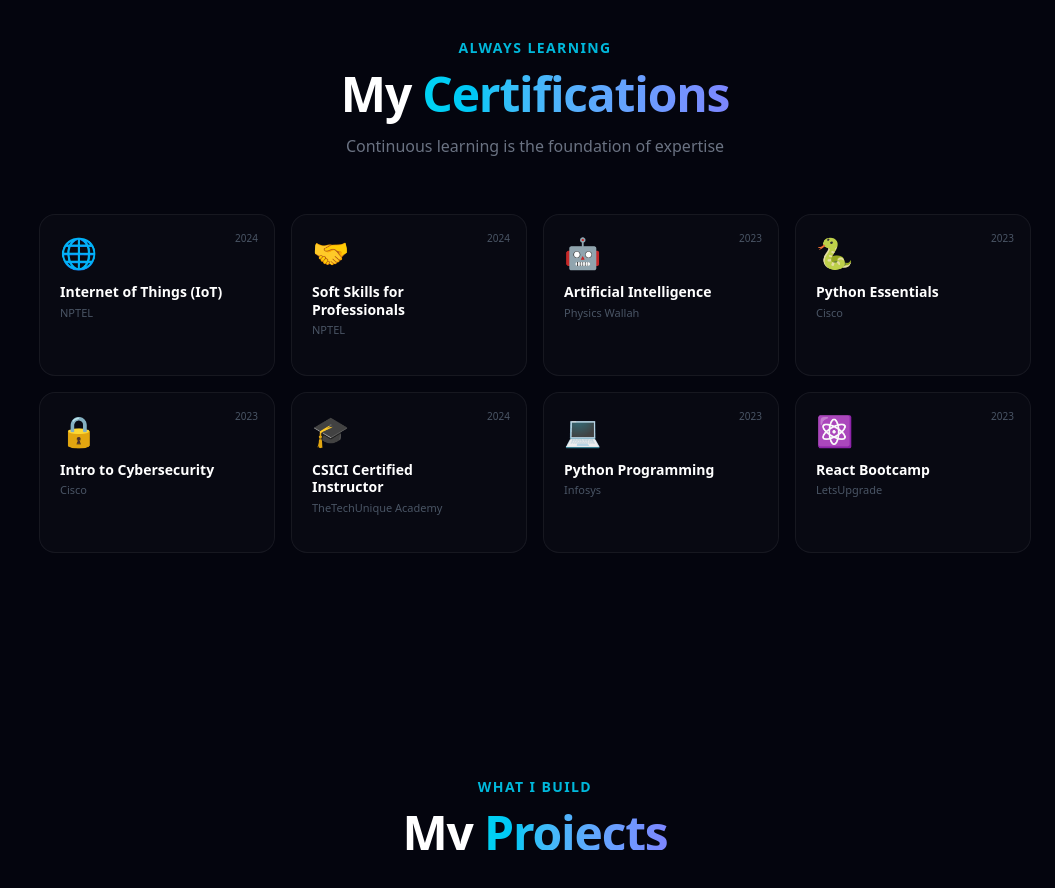
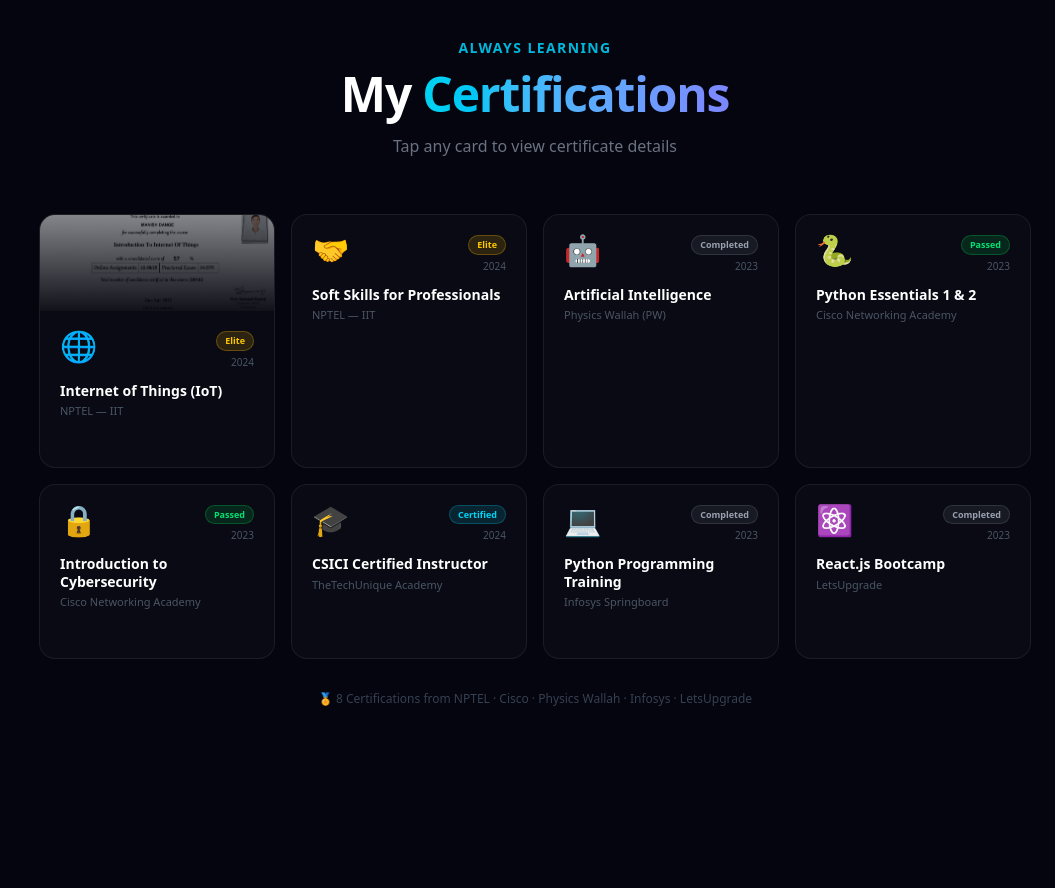
Before and after one commit to manish780386/Portfolio, a React (Vite) app: page / in a window 1280 px wide. Shown: the part 6920-7808 px from the top of the page, without its empty margins (225-1280 px from the left). Built offline with nearby package versions, Linux system fonts and the light colour scheme.

Commit message:
update certification page

```diff
--- a/src/sections/Certifications.jsx
+++ b/src/sections/Certifications.jsx
@@ -1,51 +1,313 @@
-import React from "react";
-import { motion } from "framer-motion";
-import { ExternalLink } from "lucide-react";
+import React, { useState } from "react";
+import { motion, AnimatePresence } from "framer-motion";
+import { X, Award, CheckCircle2, ExternalLink } from "lucide-react";
 import { SectionWrapper, SectionTitle, SectionSubtitle } from "../components/SectionWrapper";
 
+/* ══════════════════════════════════════════════
+   CERT DATA
+   To add soft copy: set  image: "/certs/your-file.jpg"
+   Put the file in  public/certs/
+══════════════════════════════════════════════ */
 const CERTS = [
-  { title: "Internet of Things (IoT)", org: "NPTEL", icon: "🌐", color: "from-blue-500 to-indigo-500", year: "2024" },
-  { title: "Soft Skills for Professionals", org: "NPTEL", icon: "🤝", color: "from-green-500 to-teal-500", year: "2024" },
-  { title: "Artificial Intelligence", org: "Physics Wallah", icon: "🤖", color: "from-purple-500 to-pink-500", year: "2023" },
-  { title: "Python Essentials", org: "Cisco", icon: "🐍", color: "from-yellow-500 to-orange-500", year: "2023" },
-  { title: "Intro to Cybersecurity", org: "Cisco", icon: "🔒", color: "from-red-500 to-rose-500", year: "2023" },
-  { title: "CSICI Certified Instructor", org: "TheTechUnique Academy", icon: "🎓", color: "from-cyan-500 to-blue-500", year: "2024" },
-  { title: "Python Programming", org: "Infosys", icon: "💻", color: "from-indigo-500 to-purple-500", year: "2023" },
-  { title: "React Bootcamp", org: "LetsUpgrade", icon: "⚛️", color: "from-cyan-400 to-teal-500", year: "2023" },
+  {
+    id: 1,
+    title: "Internet of Things (IoT)",
+    org: "NPTEL — IIT",
+    icon: "🌐",
+    color: "from-blue-500 to-indigo-500",
+    glow: "#6366f1",
+    year: "2024",
+    grade: "Elite",
+    desc: "Covered IoT architecture, protocols, smart devices, and real-world applications through IIT faculty-led coursework.",
+    image: "../public/certification/iot.png",            // e.g. "/certs/nptel-iot.jpg"
+    verifyUrl: "../public/certification/iot.png",
+  },
+  {
+    id: 2,
+    title: "Soft Skills for Professionals",
+    org: "NPTEL — IIT",
+    icon: "🤝",
+    color: "from-green-500 to-teal-500",
+    glow: "#14b8a6",
+    year: "2024",
+    grade: "Elite",
+    desc: "Developed communication, teamwork, leadership, and professional etiquette skills through structured exercises.",
+    image: null,
+    verifyUrl: "#",
+  },
+  {
+    id: 3,
+    title: "Artificial Intelligence",
+    org: "Physics Wallah (PW)",
+    icon: "🤖",
+    color: "from-purple-500 to-pink-500",
+    glow: "#a855f7",
+    year: "2023",
+    grade: "Completed",
+    desc: "Fundamentals of AI including machine learning, neural networks, NLP, and real-world AI application design.",
+    image: null,
+    verifyUrl: "#",
+  },
+  {
+    id: 4,
+    title: "Python Essentials 1 & 2",
+    org: "Cisco Networking Academy",
+    icon: "🐍",
+    color: "from-yellow-500 to-orange-500",
+    glow: "#f97316",
+    year: "2023",
+    grade: "Passed",
+    desc: "Core Python programming — data types, OOP, file handling, exceptions, and practical problem solving.",
+    image: null,
+    verifyUrl: "#",
+  },
+  {
+    id: 5,
+    title: "Introduction to Cybersecurity",
+    org: "Cisco Networking Academy",
+    icon: "🔒",
+    color: "from-red-500 to-rose-500",
+    glow: "#ef4444",
+    year: "2023",
+    grade: "Passed",
+    desc: "Explored cybersecurity threats, network defence, cryptography, and best practices for securing systems.",
+    image: null,
+    verifyUrl: "#",
+  },
+  {
+    id: 6,
+    title: "CSICI Certified Instructor",
+    org: "TheTechUnique Academy",
+    icon: "🎓",
+    color: "from-cyan-500 to-blue-500",
+    glow: "#06b6d4",
+    year: "2024",
+    grade: "Certified",
+    desc: "Hands-on training and certification in cybersecurity instruction, tools, and ethical hacking fundamentals.",
+    image: null,
+    verifyUrl: "#",
+  },
+  {
+    id: 7,
+    title: "Python Programming Training",
+    org: "Infosys Springboard",
+    icon: "💻",
+    color: "from-indigo-500 to-purple-500",
+    glow: "#6366f1",
+    year: "2023",
+    grade: "Completed",
+    desc: "Advanced Python concepts including data structures, algorithms, and application development with Infosys mentors.",
+    image: null,
+    verifyUrl: "#",
+  },
+  {
+    id: 8,
+    title: "React.js Bootcamp",
+    org: "LetsUpgrade",
+    icon: "⚛️",
+    color: "from-cyan-400 to-teal-500",
+    glow: "#06b6d4",
+    year: "2023",
+    grade: "Completed",
+    desc: "Intensive React.js training covering hooks, component architecture, state management, and project deployment.",
+    image: null,
+    verifyUrl: "#",
+  },
 ];
 
+const GRADE_STYLE = {
+  "Elite":     "bg-yellow-500/15 text-yellow-400 border-yellow-500/30",
+  "Certified": "bg-cyan-500/15   text-cyan-400   border-cyan-500/30",
+  "Passed":    "bg-green-500/15  text-green-400  border-green-500/30",
+  "Completed": "bg-gray-500/15   text-gray-400   border-gray-500/30",
+};
+
+/* ── FULLSCREEN MODAL ── */
+function Modal({ cert, onClose }) {
+  return (
+    <motion.div
+      initial={{ opacity: 0 }} animate={{ opacity: 1 }} exit={{ opacity: 0 }}
+      className="fixed inset-0 z-[9999] flex items-center justify-center p-4 bg-black/85 backdrop-blur-md"
+      onClick={onClose}
+    >
+      <motion.div
+        initial={{ scale: 0.88, opacity: 0, y: 24 }}
+        animate={{ scale: 1,    opacity: 1, y: 0  }}
+        exit={{ scale: 0.88,    opacity: 0, y: 24 }}
+        transition={{ type: "spring", stiffness: 300, damping: 26 }}
+        className="relative w-full max-w-lg rounded-3xl overflow-hidden border border-white/10 shadow-2xl"
+        onClick={e => e.stopPropagation()}
+      >
+        {/* HEADER */}
+        <div className={`relative p-6 bg-gradient-to-br ${cert.color}`}>
+          <div className="absolute inset-0 bg-black/20" />
+          <div className="relative flex items-start justify-between gap-4">
+            <div className="flex items-center gap-4">
+              <div className="text-5xl">{cert.icon}</div>
+              <div>
+                <h2 className="text-white font-black text-lg leading-tight">{cert.title}</h2>
+                <p className="text-white/80 text-sm mt-0.5">{cert.org}</p>
+                <div className="flex items-center gap-2 mt-2">
+                  <span className={`text-[10px] font-bold px-2.5 py-1 rounded-full border bg-black/30 ${GRADE_STYLE[cert.grade]}`}>
+                    <CheckCircle2 size={9} className="inline mr-1 mb-0.5" />{cert.grade}
+                  </span>
+                  <span className="text-white/60 text-[11px]">{cert.year}</span>
+                </div>
+              </div>
+            </div>
+            <button onClick={onClose}
+              className="p-2 rounded-full bg-black/30 hover:bg-black/50 text-white transition shrink-0">
+              <X size={16} />
+            </button>
+          </div>
+        </div>
+
+        {/* BODY */}
+        <div className="bg-[#0a0e1a] p-6">
+          {/* CERT IMAGE if available */}
+          {cert.image ? (
+            <img src={cert.image} alt={cert.title}
+              className="w-full rounded-2xl border border-white/10 mb-5 object-contain max-h-64" />
+          ) : (
+            <div className="flex flex-col items-center justify-center py-10 rounded-2xl mb-5"
+              style={{ background: `${cert.glow}10`, border: `1px dashed ${cert.glow}30` }}>
+              <div className="text-5xl mb-3">{cert.icon}</div>
+              <p className="text-gray-500 text-xs">
+                Add image: <code className="text-gray-400">public/certs/cert-name.jpg</code>
+              </p>
+            </div>
+          )}
+
+          {/* DESCRIPTION */}
+          <p className="text-gray-400 text-sm leading-relaxed mb-5">{cert.desc}</p>
+
+          {/* STATS ROW */}
+          <div className="grid grid-cols-3 gap-3 mb-5">
+            {[
+              { label: "Organization", val: cert.org.split("—")[0].trim() },
+              { label: "Year",         val: cert.year },
+              { label: "Grade",        val: cert.grade },
+            ].map((s, i) => (
+              <div key={i} className="text-center p-3 rounded-xl bg-white/[0.03] border border-white/[0.06]">
+                <div className="text-white font-bold text-sm">{s.val}</div>
+                <div className="text-gray-600 text-[10px] mt-0.5">{s.label}</div>
+              </div>
+            ))}
+          </div>
+
+          {/* VERIFY BUTTON */}
+          <a href={cert.verifyUrl} target="_blank" rel="noopener noreferrer"
+            className={`flex items-center justify-center gap-2 w-full py-3 rounded-xl text-sm font-bold transition bg-gradient-to-r ${cert.color} text-white hover:opacity-90`}>
+            <ExternalLink size={14} /> View Certificate
+          </a>
+        </div>
+      </motion.div>
+    </motion.div>
+  );
+}
+
+/* ── CERT CARD ── */
+function CertCard({ cert, i }) {
+  const [open, setOpen] = useState(false);
+
+  return (
+    <>
+      <AnimatePresence>
+        {open && <Modal cert={cert} onClose={() => setOpen(false)} />}
+      </AnimatePresence>
+
+      <motion.div
+        initial={{ opacity: 0, y: 28 }}
+        whileInView={{ opacity: 1, y: 0 }}
+        transition={{ delay: i * 0.07, duration: 0.5 }}
+        whileHover={{ scale: 1.04, y: -6 }}
+        onClick={() => setOpen(true)}
+        className="group relative rounded-2xl overflow-hidden cursor-pointer select-none"
+        style={{
+          background: "rgba(255,255,255,0.025)",
+          border: "1px solid rgba(255,255,255,0.07)",
+        }}
+      >
+        {/* ANIMATED HOVER BG */}
+        <div className={`absolute inset-0 bg-gradient-to-br ${cert.color} opacity-0 group-hover:opacity-[0.08] transition-opacity duration-300`} />
+
+        {/* TOP GRADIENT LINE */}
+        <motion.div
+          className={`absolute top-0 left-0 right-0 h-[2px] bg-gradient-to-r ${cert.color}`}
+          initial={{ scaleX: 0, originX: 0 }}
+          whileHover={{ scaleX: 1 }}
+          transition={{ duration: 0.4 }}
+        />
+
+        {/* CERT IMAGE THUMBNAIL */}
+        {cert.image && (
+          <div className="relative h-24 overflow-hidden">
+            <img src={cert.image} alt={cert.title}
+              className="w-full h-full object-cover opacity-50 group-hover:opacity-70 group-hover:scale-105 transition-all duration-500" />
+            <div className="absolute inset-0 bg-gradient-to-b from-transparent to-[#04050e]/90" />
+          </div>
+        )}
+
+        <div className="p-5">
+          {/* ICON + GRADE + YEAR */}
+          <div className="flex items-start justify-between mb-3">
+            <motion.div
+              whileHover={{ scale: 1.2, rotate: [-5, 5, 0] }}
+              transition={{ duration: 0.35 }}
+              className="text-3xl leading-none"
+            >
+              {cert.icon}
+            </motion.div>
+            <div className="flex flex-col items-end gap-1">
+              <span className={`text-[9px] font-bold px-2 py-0.5 rounded-full border ${GRADE_STYLE[cert.grade]}`}>
+                {cert.grade}
+              </span>
+              <span className="text-[10px] text-gray-600">{cert.year}</span>
+            </div>
+          </div>
+
+          <h3 className="text-white font-bold text-sm leading-tight mb-1 group-hover:text-cyan-50 transition-colors">
+            {cert.title}
+          </h3>
+          <p className="text-gray-600 text-[11px] font-medium mb-3">{cert.org}</p>
+
+          {/* TAP HINT */}
+          <div className="flex items-center gap-1.5 opacity-0 group-hover:opacity-100 transition-opacity duration-200">
+            <div className="w-1.5 h-1.5 rounded-full animate-pulse" style={{ background: cert.glow }} />
+            <span className="text-[10px] font-semibold" style={{ color: cert.glow }}>
+              Tap to view details
+            </span>
+          </div>
+        </div>
+
+        {/* BOTTOM LINE */}
+        <motion.div
+          className={`absolute bottom-0 left-0 h-[1.5px] bg-gradient-to-r ${cert.color}`}
+          initial={{ scaleX: 0, originX: 0 }}
+          whileHover={{ scaleX: 1 }}
+          transition={{ duration: 0.5 }}
+        />
+      </motion.div>
+    </>
+  );
+}
+
+/* ══ MAIN ══ */
 export default function Certifications() {
   return (
     <SectionWrapper id="certifications" className="py-28">
       <div className="max-w-6xl mx-auto px-6">
         <SectionTitle pre="Always Learning" main="My" accent="Certifications" />
-        <SectionSubtitle>Continuous learning is the foundation of expertise</SectionSubtitle>
+        <SectionSubtitle>Tap any card to view certificate details</SectionSubtitle>
 
         <div className="grid sm:grid-cols-2 lg:grid-cols-4 gap-4">
-          {CERTS.map((c, i) => (
-            <motion.div
-              key={i}
-              initial={{ opacity: 0, y: 30 }}
-              whileInView={{ opacity: 1, y: 0 }}
-              transition={{ delay: i * 0.07, duration: 0.5 }}
-              whileHover={{ scale: 1.04, y: -5 }}
-              className="group relative p-5 rounded-2xl bg-white/[0.02] border border-white/[0.06] cursor-pointer overflow-hidden"
-            >
-              {/* HOVER GLOW */}
-              <div className={`absolute inset-0 bg-gradient-to-br ${c.color} opacity-0 group-hover:opacity-[0.06] transition-opacity duration-300 rounded-2xl`} />
+          {CERTS.map((c, i) => <CertCard key={c.id} cert={c} i={i} />)}
+        </div>
 
-              {/* YEAR BADGE */}
-              <div className="absolute top-4 right-4 text-[10px] text-gray-600 font-medium">{c.year}</div>
-
-              <div className="text-3xl mb-3">{c.icon}</div>
-              <h3 className="text-white font-semibold text-sm mb-1 leading-tight pr-6">{c.title}</h3>
-              <p className="text-gray-600 text-[11px] mb-4">{c.org}</p>
-
-              {/* BOTTOM LINE ANIMATION */}
-              <div className={`absolute bottom-0 left-0 h-0.5 w-0 group-hover:w-full bg-gradient-to-r ${c.color} transition-all duration-500 rounded`} />
-            </motion.div>
-          ))}
-        </div>
+        <motion.p initial={{ opacity: 0 }} whileInView={{ opacity: 1 }}
+          className="text-center text-gray-700 text-xs mt-8">
+          🏅 {CERTS.length} Certifications from NPTEL · Cisco · Physics Wallah · Infosys · LetsUpgrade
+        </motion.p>
       </div>
     </SectionWrapper>
   );
```
Also changed, not shown: public/certification/iot.png (added).
